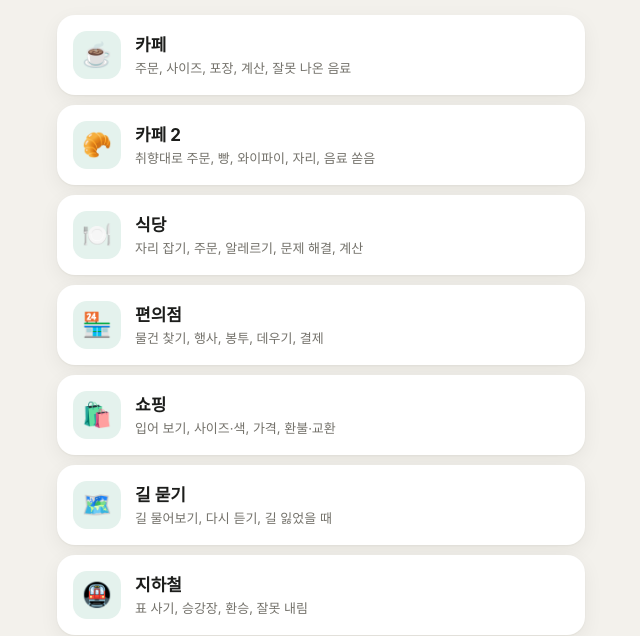
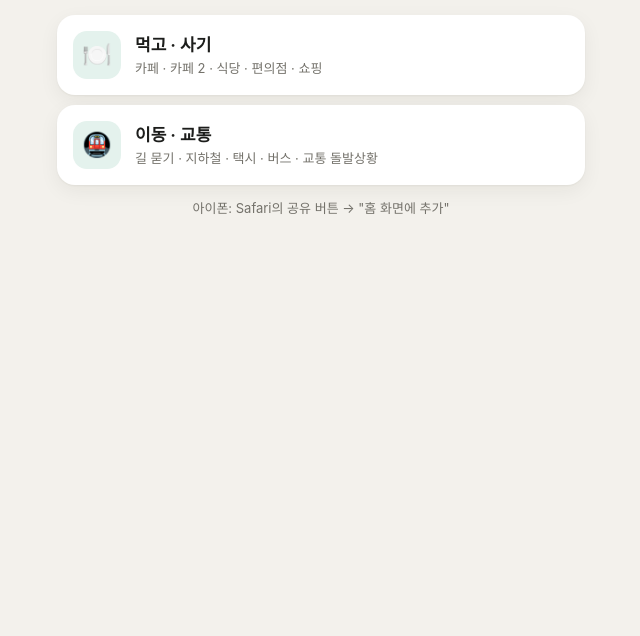
Before and after one commit to jaemoonso/trilingual-study, a plain HTML site: page index.html in a window 1280 px wide. Shown: the part 168-804 px from the top of the page, without its empty margins (319-959 px from the left). Drawn offline with Linux system fonts and the light colour scheme.

Commit message:
첫 화면을 큰 묶음별로 정리
Co-Authored-By: Claude Sonnet 5.5 <noreply@anthropic.com>
Claude-Session: https://claude.ai/code/session_01MyjZjWoXqpMubrNKHxn1Cz

```diff
--- a/app.js
+++ b/app.js
@@ -35,7 +35,17 @@ $('seek').onchange=()=>{drag=false;const v=+$('seek').value;if(ab.length===2&&(v
 $('rew').onclick=()=>{resume=0;au.currentTime=Math.max(0,au.currentTime-sec);mark(au.currentTime,true)};
 $('play').onclick=()=>au.paused?au.play().catch(()=>{}):au.pause();
 ['play','pause','emptied','ended'].forEach(n=>au.addEventListener(n,()=>{$('play').classList.toggle('on',!au.paused);$('play').setAttribute('aria-label',au.paused?'재생':'일시정지')}));
-fetch('data/lessons.json').then(r=>r.json()).then(a=>{lessons=a;a.forEach(l=>{const b=el('button','',''),t=el('span','','');t.append(el('b','',l.title),el('small','',l.desc));b.append(el('span','ico',l.icon),t);b.onclick=()=>open(l);$('list').appendChild(b)})});
+// 첫 화면: 큰 묶음 → 그 안의 상황
+const GROUPS=[['food','🍽️','먹고 · 사기'],['move','🚇','이동 · 교통'],['trip','✈️','여행 · 건강']];
+let group=null;
+function card(icon,title,desc,go){const b=el('button','',''),t=el('span','','');t.append(el('b','',title),el('small','',desc));b.append(el('span','ico',icon),t);b.onclick=go;$('list').appendChild(b)}
+function home(g){
+  group=g;$('list').innerHTML='';$('crumb').hidden=!g;scrollTo(0,0);
+  if(g){$('gname').textContent=GROUPS.find(x=>x[0]===g)[2];lessons.filter(l=>l.group===g).forEach(l=>card(l.icon,l.title,l.desc,()=>open(l)));return}
+  GROUPS.forEach(([id,icon,name])=>{const a=lessons.filter(l=>l.group===id);if(a.length)card(icon,name,a.map(l=>l.title).join(' · '),()=>home(id))});
+}
+$('up').onclick=()=>home(null);
+fetch('data/lessons.json').then(r=>r.json()).then(a=>{lessons=a;home(null)});
 if('serviceWorker' in navigator)navigator.serviceWorker.register('sw.js').catch(()=>{});
 // 별표 두 개 사이 구간 반복
 let ab=[];
--- a/data/lessons.json
+++ b/data/lessons.json
@@ -1 +1 @@
-[{"id": "cafe", "title": "카페", "icon": "☕", "desc": "주문, 사이즈, 포장, 계산, 잘못 나온 음료"}, {"id": "cafe2", "title": "카페 2", "icon": "🥐", "desc": "취향대로 주문, 빵, 와이파이, 자리, 음료 쏟음"}, {"id": "restaurant", "title": "식당", "icon": "🍽️", "desc": "자리 잡기, 주문, 알레르기, 문제 해결, 계산"}, {"id": "store", "title": "편의점", "icon": "🏪", "desc": "물건 찾기, 행사, 봉투, 데우기, 결제"}, {"id": "shopping", "title": "쇼핑", "icon": "🛍️", "desc": "입어 보기, 사이즈·색, 가격, 환불·교환"}, {"id": "directions", "title": "길 묻기", "icon": "🗺️", "desc": "길 물어보기, 다시 듣기, 길 잃었을 때"}, {"id": "subway", "title": "지하철", "icon": "🚇", "desc": "표 사기, 승강장, 환승, 잘못 내림"}, {"id": "taxi", "title": "택시", "icon": "🚕", "desc": "행선지, 서두를 때, 정차, 계산"}, {"id": "bus", "title": "버스", "icon": "🚌", "desc": "정류장, 노선, 요금, 내리기"}, {"id": "transit2", "title": "교통 돌발상황", "icon": "⚠️", "desc": "지연, 놓친 차, 분실물, 돌아가는 길"}]
+[{"id": "cafe", "title": "카페", "icon": "☕", "desc": "주문, 사이즈, 포장, 계산, 잘못 나온 음료", "group": "food"}, {"id": "cafe2", "title": "카페 2", "icon": "🥐", "desc": "취향대로 주문, 빵, 와이파이, 자리, 음료 쏟음", "group": "food"}, {"id": "restaurant", "title": "식당", "icon": "🍽️", "desc": "자리 잡기, 주문, 알레르기, 문제 해결, 계산", "group": "food"}, {"id": "store", "title": "편의점", "icon": "🏪", "desc": "물건 찾기, 행사, 봉투, 데우기, 결제", "group": "food"}, {"id": "shopping", "title": "쇼핑", "icon": "🛍️", "desc": "입어 보기, 사이즈·색, 가격, 환불·교환", "group": "food"}, {"id": "directions", "title": "길 묻기", "icon": "🗺️", "desc": "길 물어보기, 다시 듣기, 길 잃었을 때", "group": "move"}, {"id": "subway", "title": "지하철", "icon": "🚇", "desc": "표 사기, 승강장, 환승, 잘못 내림", "group": "move"}, {"id": "taxi", "title": "택시", "icon": "🚕", "desc": "행선지, 서두를 때, 정차, 계산", "group": "move"}, {"id": "bus", "title": "버스", "icon": "🚌", "desc": "정류장, 노선, 요금, 내리기", "group": "move"}, {"id": "transit2", "title": "교통 돌발상황", "icon": "⚠️", "desc": "지연, 놓친 차, 분실물, 돌아가는 길", "group": "move"}]
--- a/index.html
+++ b/index.html
@@ -52,8 +52,10 @@ select.side{-webkit-appearance:none;appearance:none;text-align:center;text-align
 .top .seg{padding:2px;border-radius:9px}.top .seg button{min-height:28px;min-width:34px;padding:0 8px;border-radius:7px;font-size:13px}
 .top .chip{min-height:32px;padding:0 10px;border-radius:9px;font-size:13px}.top .fs{min-width:28px;height:30px;font-size:12px}
 .hero{position:relative;padding-top:56px}#reload{position:absolute;top:12px;right:12px;min-height:34px;padding:0 12px;border-radius:10px;background:rgba(255,255,255,.18);color:#fff;font-size:13px;font-weight:700}
+#crumb{display:flex;align-items:center;gap:12px;margin:0 0 12px}#crumb h2{margin:0;font-size:19px}#up{min-height:36px;padding:0 12px;border-radius:10px;background:var(--card);box-shadow:var(--sh);color:var(--ac);font-weight:700;font-size:14px}
+#list small{line-height:1.45}
 </style></head><body>
-<main id="home"><div class="hero"><button id="reload">↻ 새로고침</button><h1>3개 국어 듣기</h1><p>영어 · 日本語 · 中文, 같은 장면을 세 가지 말로</p></div><div id="list"></div><p class="hint">아이폰: Safari의 공유 버튼 → "홈 화면에 추가"</p></main>
+<main id="home"><div class="hero"><button id="reload">↻ 새로고침</button><h1>3개 국어 듣기</h1><p>영어 · 日本語 · 中文, 같은 장면을 세 가지 말로</p></div><div id="crumb" hidden><button id="up">‹ 전체</button><h2 id="gname"></h2></div><div id="list"></div><p class="hint">아이폰: Safari의 공유 버튼 → "홈 화면에 추가"</p></main>
 <section id="player" hidden>
 <div class="top"><div class="head"><button id="back" aria-label="목록">‹</button><h1 id="title"></h1><button class="fs" id="fsm" aria-label="글씨 작게">가−</button><button class="fs" id="fsp" aria-label="글씨 크게">가+</button><div class="seg" id="langs"><button data-l="en">EN</button><button data-l="ja">日</button><button data-l="zh">中</button></div></div>
 <div class="tools"><div class="seg"><button data-v="both">한/영</button><button data-v="t" id="vtl">영</button><button data-v="ko">한</button></div><button class="chip" id="prb">한/발음</button><button class="chip" id="talk">대화</button></div></div>
--- a/sw.js
+++ b/sw.js
@@ -1,5 +1,5 @@
 // 화면·자막은 네트워크 우선(끊기면 저장본), 음성은 "오프라인 저장"한 것만 저장본 사용
-const SHELL='shell-v9',FILES=['./','index.html','app.js','manifest.json','icon-192.png','icon-512.png','data/lessons.json','data/cafe.json','data/cafe_talk.json','data/restaurant.json','data/restaurant_talk.json','data/cafe2.json','data/cafe2_talk.json','data/store.json','data/store_talk.json','data/shopping.json','data/shopping_talk.json','data/directions.json','data/directions_talk.json','data/subway.json','data/subway_talk.json','data/taxi.json','data/taxi_talk.json','data/bus.json','data/bus_talk.json','data/transit2.json','data/transit2_talk.json'];
+const SHELL='shell-v10',FILES=['./','index.html','app.js','manifest.json','icon-192.png','icon-512.png','data/lessons.json','data/cafe.json','data/cafe_talk.json','data/restaurant.json','data/restaurant_talk.json','data/cafe2.json','data/cafe2_talk.json','data/store.json','data/store_talk.json','data/shopping.json','data/shopping_talk.json','data/directions.json','data/directions_talk.json','data/subway.json','data/subway_talk.json','data/taxi.json','data/taxi_talk.json','data/bus.json','data/bus_talk.json','data/transit2.json','data/transit2_talk.json'];
 self.addEventListener('install',e=>e.waitUntil(caches.open(SHELL).then(c=>c.addAll(FILES.map(f=>new Request(f,{cache:'reload'})))).then(()=>self.skipWaiting())));
 self.addEventListener('activate',e=>e.waitUntil(self.clients.claim()));
 async function audio(req){
```
